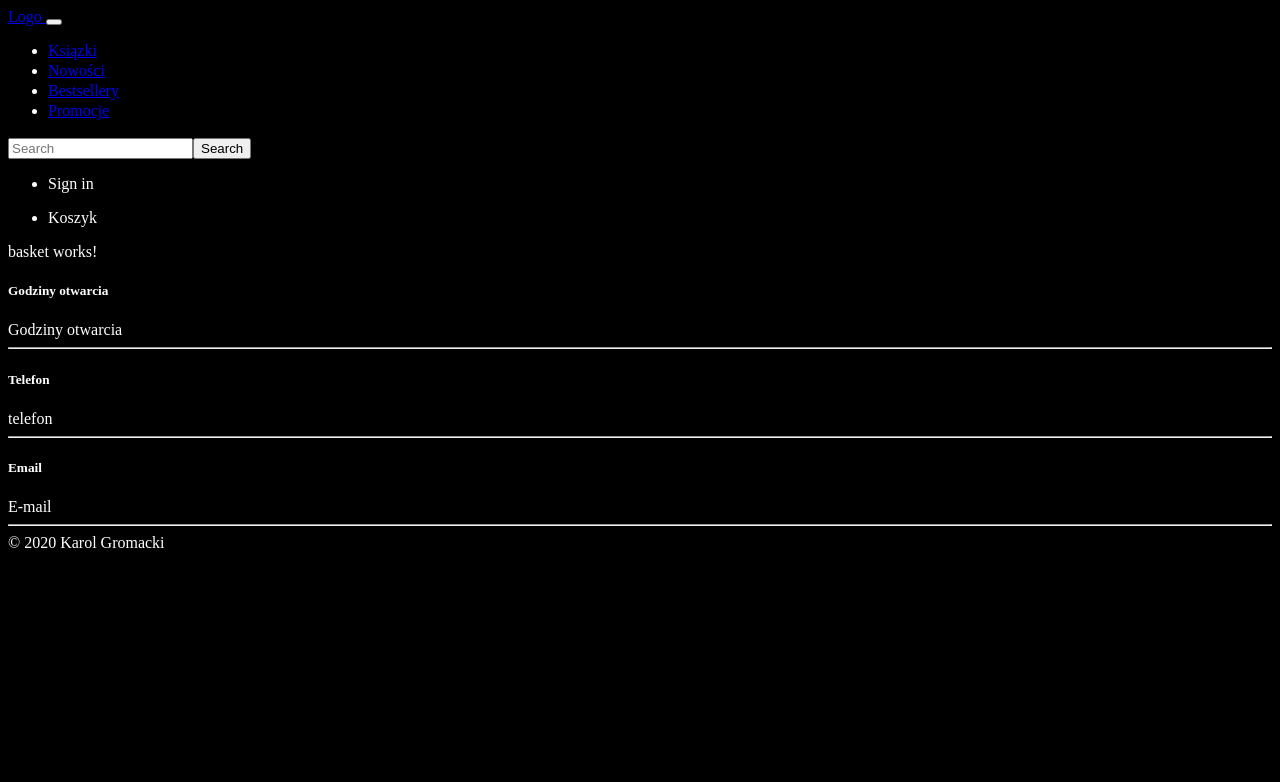
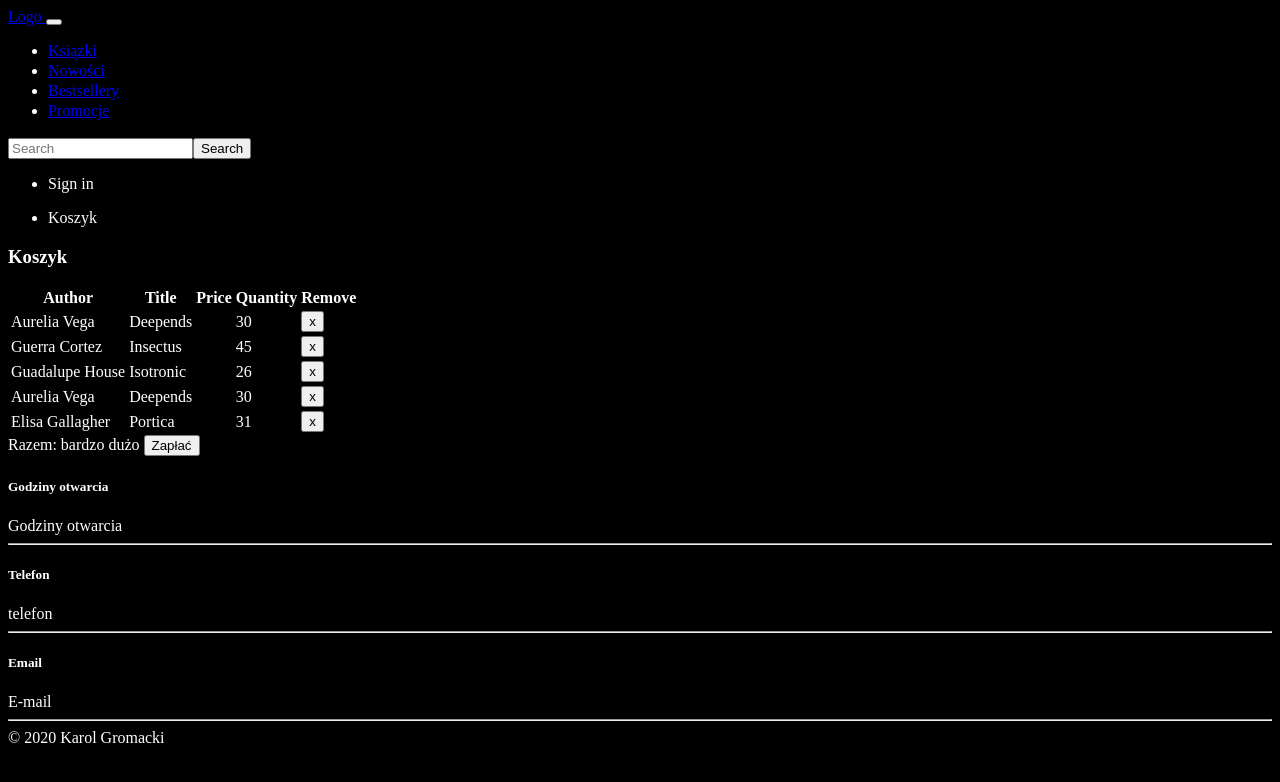
Before and after one commit to karolgromacki/PAW, an Angular app in the folder frontend/: page /basket in a window 1280 px wide. Shown: the top 782 px of the page. Built offline with nearby package versions, Linux system fonts and the light colour scheme; what angular-bootstrap-md would draw is missing.

Commit message:
Create basket component content

```diff
--- a/frontend/src/app/app.component.ts
+++ b/frontend/src/app/app.component.ts
@@ -8,3 +8,4 @@ import { Component } from '@angular/core';
 export class AppComponent {
   title = 'frontend';
 }
+export const dark = true;
--- a/frontend/src/app/components/basket/basket.component.html
+++ b/frontend/src/app/components/basket/basket.component.html
@@ -1 +1,89 @@
-<p>basket works!</p>
+<div class="card">
+  <h3
+    class="text-dark card-header text-center font-weight-bold text-uppercase py-4"
+  >
+    Koszyk
+  </h3>
+  <div class="card-body">
+    <div id="table" class="table-editable">
+      <span class="table-add float-right mb-3 mr-2">
+        <a class="text-success" (click)="add()">
+          <mdb-icon fas icon="plus" size="2x"></mdb-icon>
+        </a>
+      </span>
+      <table
+        responsive="true"
+        small="true"
+        striped="true"
+        class="table table-bordered table-responsive-md table-striped text-center"
+      >
+        <thead class="black white-text">
+          <tr>
+            <th class="text-center">Author</th>
+            <th class="text-center">Title</th>
+            <th class="text-center">Price</th>
+            <th class="text-center">Quantity</th>
+            <th class="text-center">Remove</th>
+          </tr>
+        </thead>
+        <tbody>
+          <tr *ngFor="let book of bookList; let id = index">
+            <td>
+              <span
+                (keyup)="changeValue(id, 'name', $event)"
+                (blur)="updateList(id, 'name', $event)"
+                contenteditable="true"
+                >{{ book.author }}</span
+              >
+            </td>
+            <td>
+              <span
+                contenteditable="true"
+                (keyup)="changeValue(id, 'title', $event)"
+                (blur)="updateList(id, 'title', $event)"
+                >{{ book.title }}</span
+              >
+            </td>
+            <td>
+              <span
+                contenteditable="true"
+                (keyup)="changeValue(id, 'companyName', $event)"
+                (blur)="updateList(id, 'companyName', $event)"
+                >{{ book.price }}</span
+              >
+            </td>
+            <td>
+              <span
+                contenteditable="true"
+                (keyup)="changeValue(id, 'country', $event)"
+                (blur)="updateList(id, 'country', $event)"
+                >{{ book.quantity }}</span
+              >
+            </td>
+            <td>
+              <span class="table-remove">
+                <button
+                  type="button"
+                  mdbBtn
+                  color="danger"
+                  rounded="true"
+                  size="sm"
+                  class="my-0 py-1 px-2"
+                  (click)="remove(id)"
+                >
+                  x
+                </button>
+              </span>
+            </td>
+          </tr>
+        </tbody>
+      </table>
+    </div>
+  </div>
+  <div class="border">
+    <div class="text-dark col-3 offset-9 my-4">
+      Razem: bardzo dużo
+      <button type="button" mdbBtn color="dark" mdbWavesEffect>Zapłać</button>
+    </div>
+  </div>
+</div>
--- a/frontend/src/app/components/basket/basket.component.ts
+++ b/frontend/src/app/components/basket/basket.component.ts
@@ -1,5 +1,5 @@
 import { Component, OnInit } from '@angular/core';
-
+import {dark} from '../../app.component'
 @Component({
   selector: 'app-basket',
   templateUrl: './basket.component.html',
@@ -11,5 +11,43 @@ export class BasketComponent implements OnInit {
 
   ngOnInit(): void {
   }
+  editField: string;
+  bookList: Array<any> = [
+    { id: 1, author: 'Aurelia Vega', quantity: 30, title: 'Deepends', country: 'Spain'},
+    { id: 2, author: 'Guerra Cortez', quantity: 45, title: 'Insectus', country: 'USA'},
+    { id: 3, author: 'Guadalupe House', quantity: 26, title: 'Isotronic', country: 'Germany'},
+    { id: 4, author: 'Aurelia Vega', quantity: 30, title: 'Deepends', country: 'Spain'},
+    { id: 5, author: 'Elisa Gallagher', quantity: 31, title: 'Portica', country: 'United Kingdom'},
+  ];
+
+  awaitingbookList: Array<any> = [
+    { id: 6, author: 'George Vega', quantity: 28, title: 'Classical', country: 'Russia'},
+    { id: 7, author: 'Mike Low', quantity: 22, title: 'Lou', country: 'USA'},
+    { id: 8, author: 'John Derp', quantity: 36, title: 'Derping', country: 'USA'},
+    { id: 9, author: 'Anastasia John', quantity: 21, title: 'Ajo', country: 'Brazil'},
+    { id: 10, author: 'John Maklowicz', quantity: 36, title: 'Mako', country: 'Poland'},
+  ];
+
+  updateList(id: number, property: string, event: any) {
+    const editField = event.target.textContent;
+    this.bookList[id][property] = editField;
+  }
+
+  remove(id: any) {
+    this.awaitingbookList.push(this.bookList[id]);
+    this.bookList.splice(id, 1);
+  }
+
+  add() {
+    if (this.awaitingbookList.length > 0) {
+      const book = this.awaitingbookList[0];
+      this.bookList.push(book);
+      this.awaitingbookList.splice(0, 1);
+    }
+  }
+
+  changeValue(id: number, property: string, event: any) {
+    this.editField = event.target.textContent;
+  }
 
 }
--- a/frontend/src/app/components/navigation/navigation.component.html
+++ b/frontend/src/app/components/navigation/navigation.component.html
@@ -76,7 +76,7 @@
             </p>
           </li>
           <li>
-            <p class="btn btn-outline-light btn-sm ml-0" type="submit">
+            <p class="btn btn-outline-light btn-sm ml-0" routerLink="/basket" type="submit">
               Koszyk
             </p>
           </li>
```
